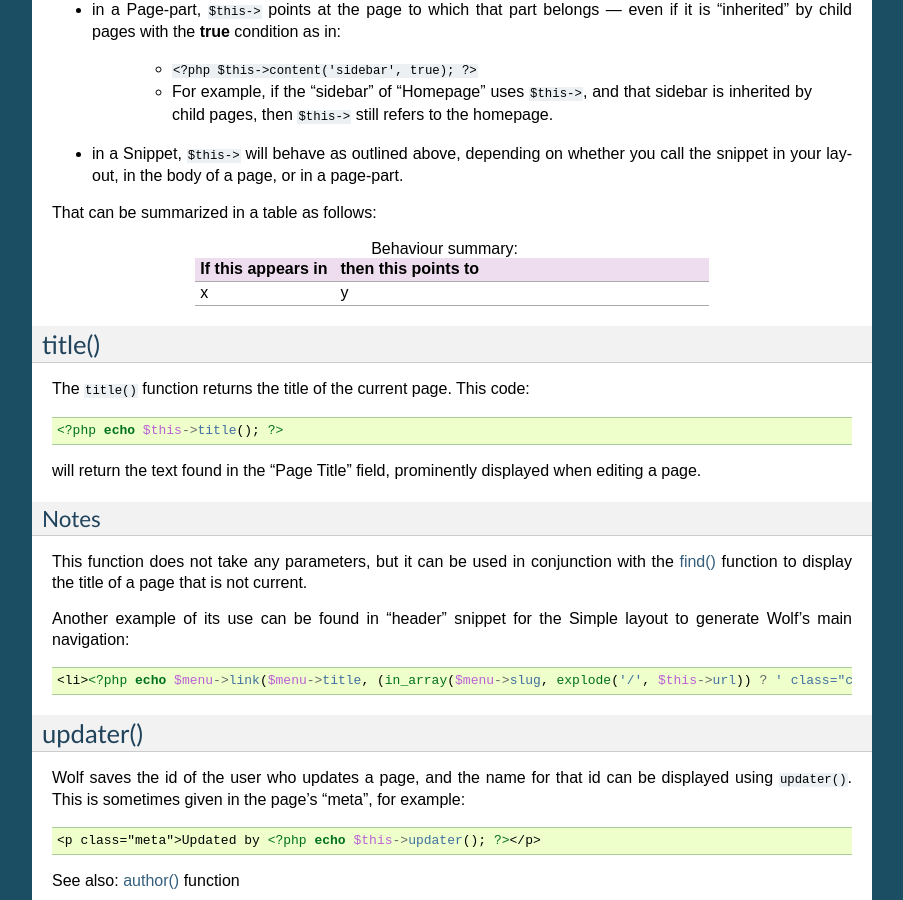
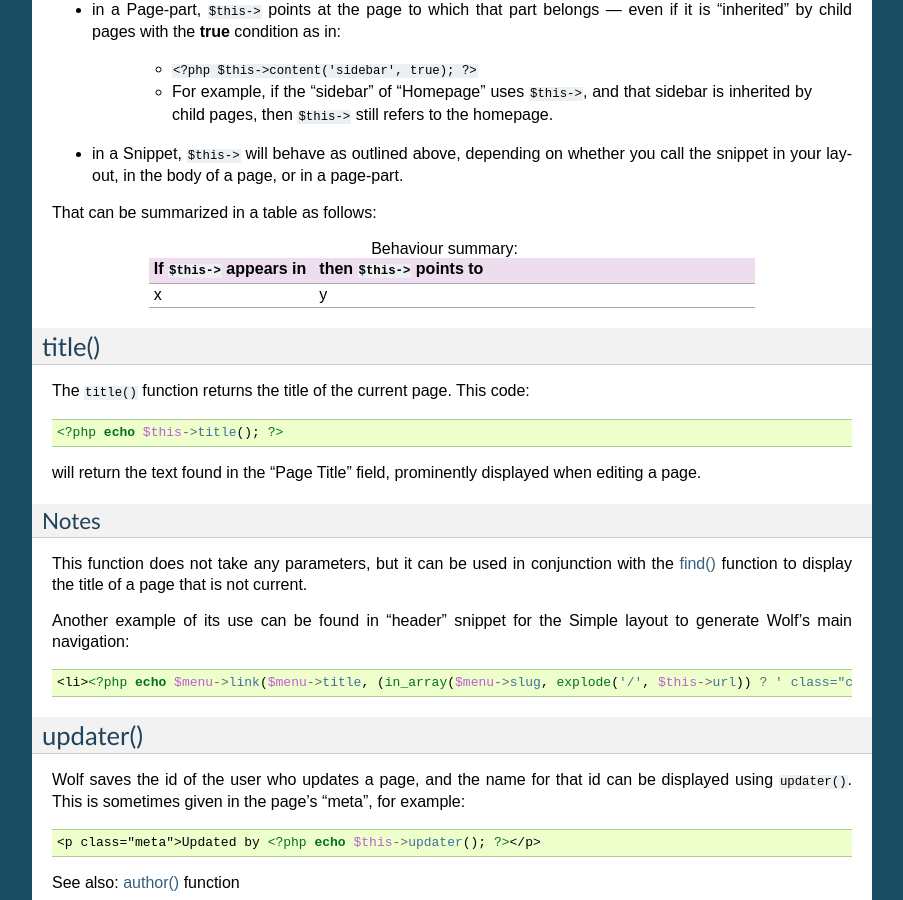
Before and after one commit to wolfcms/docs.wolfcms.org, a Sphinx documentation site: the page built from source/functions.rst, in a window 1280 px wide and 900 px high, scrolled down 19220 px. Shown: the whole window, without its empty margins (198-1101 px from the left). Built offline with Sphinx 7.4.7, drawn with Linux system fonts in a browser that asks for light colours; pages that are not in the unit, such as notebooks, are missing from menus.

Commit message:
Getting somewhere

```diff
--- a/source/functions.rst
+++ b/source/functions.rst
@@ -1112,8 +1112,8 @@ That can be summarized in a table as follows:
    :header-rows: 1
    :widths: 15 40
 
-   *  -  If this appears in
-      -  then this points to
+   *  -  If ``$this->`` appears in
+      -  then ``$this->`` points to
    *  -  x
       -  y
 
```
